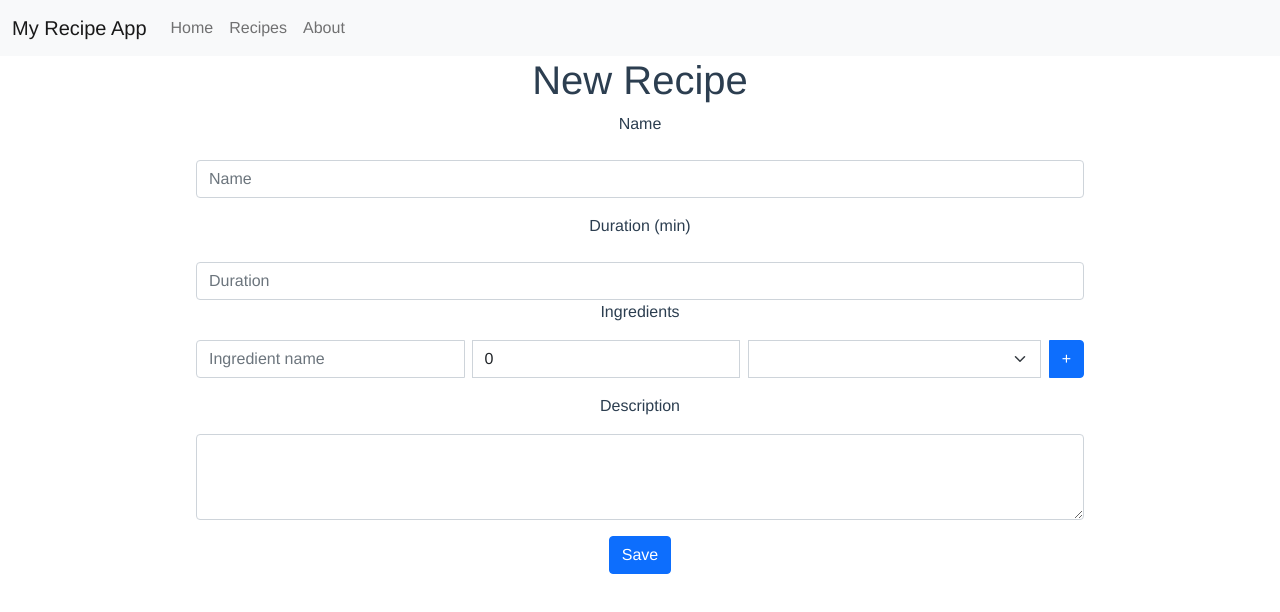
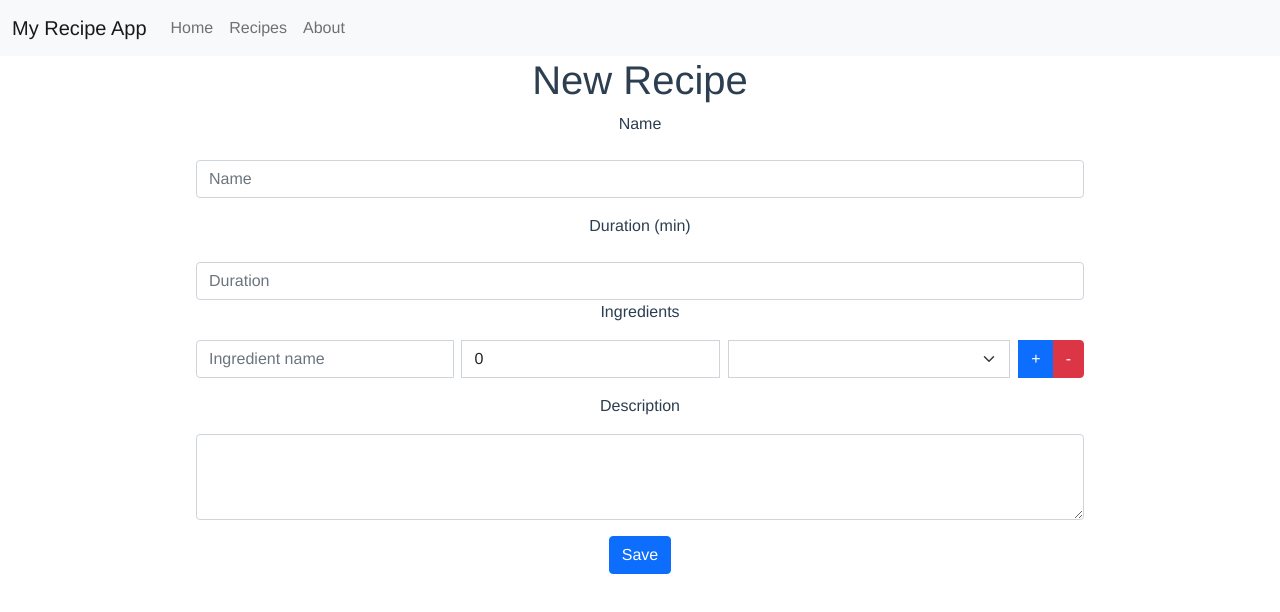
Before and after one commit to NilsLeo/kochbuch-frontend, a Vue app: page /recipes/addrecipe in a window 1280 px wide. Shown: the top 612 px of the page. Built offline with nearby package versions, Linux system fonts and the light colour scheme.

Commit message:
added button to remove ingredient

```diff
--- a/src/views/AddRecipe.vue
+++ b/src/views/AddRecipe.vue
@@ -49,6 +49,7 @@
                   </div>
                   <span class="input-group-btn" style="width:10px;"></span>
                   <button class="btn btn-primary" type="button" @click="addNewIngredients">+</button>
+                  <button class="btn btn-danger" type="button" @click="removeIngredients">-</button>
                 </div>
                 <p class="text-center"></p>
                   <div class="form-group">
@@ -99,6 +100,11 @@ export default {
         amount: 0,
         unit: ''
       })
+    },
+    removeIngredients () {
+      if (this.ingredients.length > 1) {
+        this.ingredients.length = this.ingredients.length - 1
+      }
     },
     validate () {
       const form = document.getElementById('recipeForm')
```
